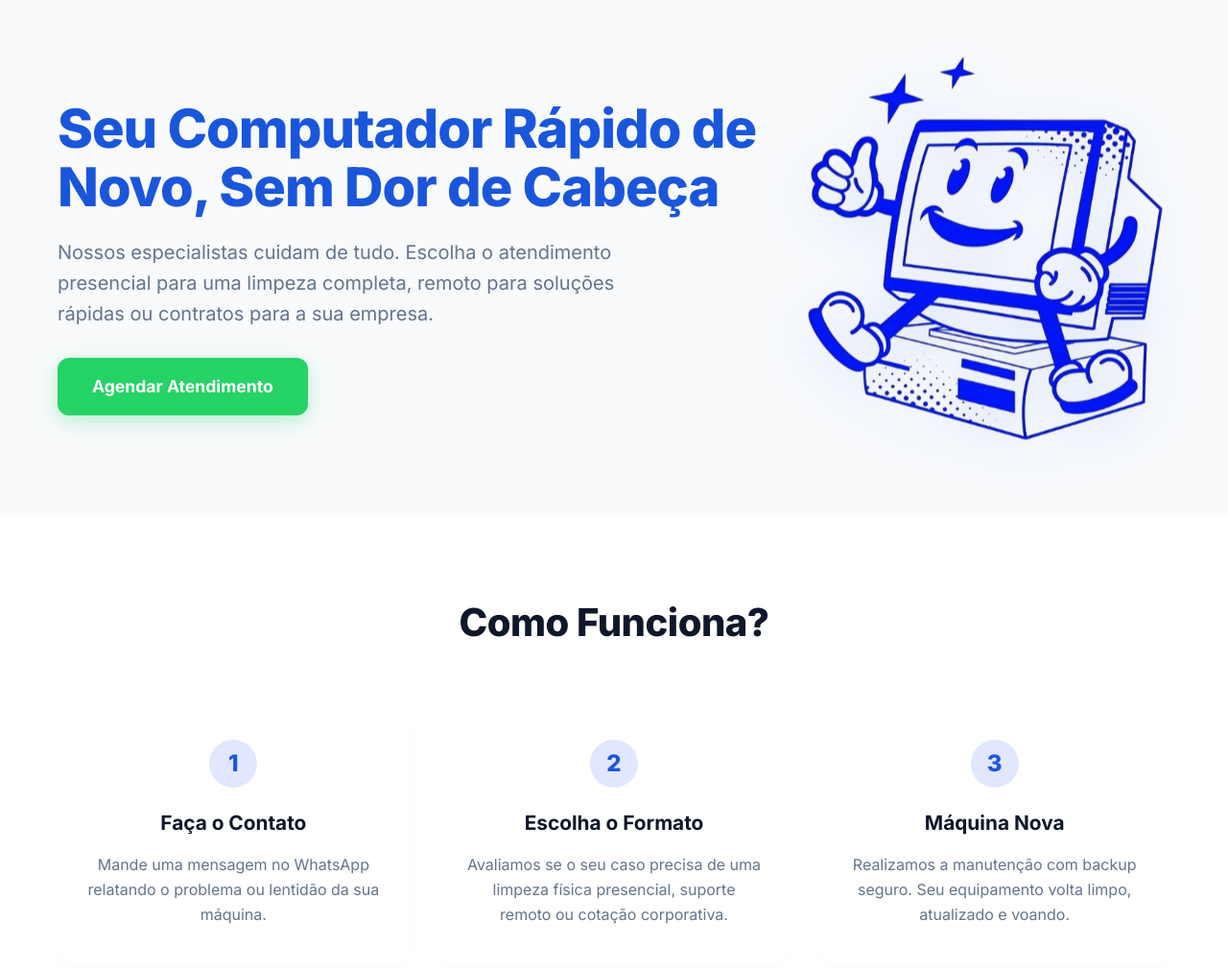
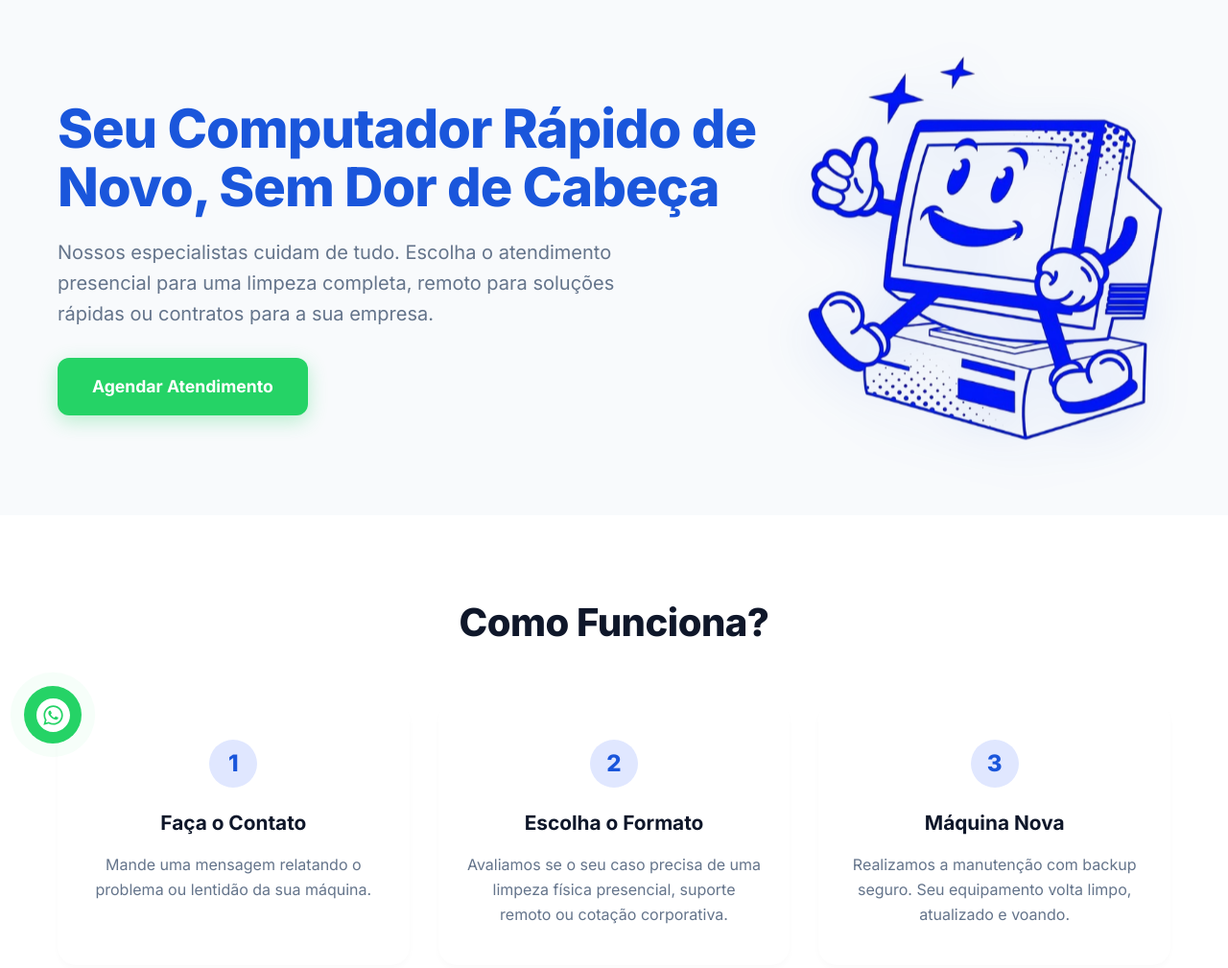
Before and after one commit to LoghanVieira/assistencia-tecnica, a plain HTML site: page index.html in a window 1280 px wide. Shown: the top 1009 px of the page at 96% size. Drawn offline with Linux system fonts and the light colour scheme; a script that the page names is missing.

Commit message:
Update index.html

```diff
--- a/index.html
+++ b/index.html
@@ -35,6 +35,34 @@
         .btn { display: inline-flex; align-items: center; padding: 16px 36px; border-radius: 12px; font-weight: 700; font-size: 1.1rem; transition: all 0.3s ease; text-decoration: none; text-align: center; }
         .btn-whatsapp { background-color: var(--whatsapp); color: white; box-shadow: 0 6px 20px rgba(37, 211, 102, 0.3); }
         .btn-whatsapp:hover { transform: translateY(-3px); box-shadow: 0 8px 25px rgba(37, 211, 102, 0.4); }
+
+        /* WHATSAPP FLUTUANTE (Canto Esquerdo) */
+        .whatsapp-float {
+            position: fixed;
+            width: 60px;
+            height: 60px;
+            bottom: 25px;
+            left: 25px; /* Fica na esquerda para não brigar com o chatbot na direita */
+            background-color: var(--whatsapp);
+            color: #FFF;
+            border-radius: 50px;
+            text-align: center;
+            box-shadow: 2px 2px 15px rgba(0, 0, 0, 0.2);
+            z-index: 1000;
+            display: flex;
+            align-items: center;
+            justify-content: center;
+            animation: pulse-green 2s infinite;
+            transition: all 0.3s ease;
+        }
+        .whatsapp-float:hover { transform: scale(1.1); }
+        .whatsapp-float svg { width: 35px; height: 35px; fill: white; }
+
+        @keyframes pulse-green {
+            0% { box-shadow: 0 0 0 0 rgba(37, 211, 102, 0.7); }
+            70% { box-shadow: 0 0 0 15px rgba(37, 211, 102, 0); }
+            100% { box-shadow: 0 0 0 0 rgba(37, 211, 102, 0); }
+        }
 
         /* Títulos de Seção */
         .section-title { text-align: center; font-size: 2.5rem; margin-bottom: 50px; color: var(--text-main); font-weight: 800; letter-spacing: -0.5px; }
@@ -87,6 +115,8 @@
             .mascot-container { margin: 0 auto; }
             .steps-grid, .faq-grid { grid-template-columns: 1fr; }
             .about-section { flex-direction: column; padding: 30px; text-align: center; }
+            .whatsapp-float { bottom: 15px; left: 15px; width: 50px; height: 50px; }
+            .whatsapp-float svg { width: 28px; height: 28px; }
         }
     </style>
 </head>
@@ -97,10 +127,10 @@
             <div class="hero-text">
                 <h1>Seu Computador Rápido de Novo, Sem Dor de Cabeça</h1>
                 <p>Nossos especialistas cuidam de tudo. Escolha o atendimento presencial para uma limpeza completa, remoto para soluções rápidas ou contratos para a sua empresa.</p>
-                <a href="https://wa.me/5517988380570" target="_blank" class="btn btn-whatsapp">Agendar Atendimento</a>
+                <a href="https://wa.me/5517988380570?text=Olá!%20Gostaria%20de%20agendar%20um%20atendimento%20manutenção%20no%20meu%20computador." target="_blank" class="btn btn-whatsapp">Agendar Atendimento</a>
             </div>
             <div class="mascot-container">
-                <img src="mascote.png" alt="Mascote Computador" class="mascot-img">
+                <img src="mascote.png" alt="Pixel, Mascote Computador" class="mascot-img">
             </div>
         </header>
     </div>
@@ -112,7 +142,7 @@
                 <div class="step-card">
                     <div class="step-number">1</div>
                     <h3>Faça o Contato</h3>
-                    <p>Mande uma mensagem no WhatsApp relatando o problema ou lentidão da sua máquina.</p>
+                    <p>Mande uma mensagem relatando o problema ou lentidão da sua máquina.</p>
                 </div>
                 <div class="step-card">
                     <div class="step-number">2</div>
@@ -223,5 +253,13 @@
         </div>
     </footer>
 
+    <a href="https://wa.me/5517988380570?text=Olá!%20Estou%20no%20site%20e%20preciso%20de%20ajuda%20com%20meu%20computador." class="whatsapp-float" target="_blank" aria-label="Falar no WhatsApp">
+        <svg viewBox="0 0 24 24"><path d="M12.031 6.172c-3.181 0-5.767 2.586-5.768 5.766-.001 1.298.38 2.27 1.019 3.287l-.582 2.128 2.182-.573c.978.58 1.911.928 3.145.929 3.178 0 5.767-2.587 5.768-5.766.001-3.187-2.575-5.77-5.764-5.771zm3.392 8.244c-.144.405-.837.774-1.17.824-.299.045-.677.063-1.092-.069-.252-.08-.575-.187-.988-.365-1.739-.751-2.874-2.502-2.961-2.617-.087-.116-.708-.94-.708-1.793s.448-1.273.607-1.446c.159-.173.346-.217.462-.217l.332.006c.106.005.249-.04.39.298.144.347.491 1.2.534 1.287.043.087.072.188.014.304-.058.116-.087.188-.173.289l-.26.304c-.087.086-.177.18-.076.354.101.174.449.741.964 1.201.662.591 1.221.774 1.394.86s.274.072.376-.043c.101-.116.433-.506.549-.68.116-.173.231-.145.39-.087s1.011.477 1.184.564.289.13.332.202c.045.072.045.419-.1.824zm-3.423-14.416c-6.627 0-12 5.373-12 12s5.373 12 12 12 12-5.373 12-12-5.373-12-12-12zm.029 18.88c-1.161 0-2.305-.292-3.318-.844l-3.677.964.984-3.595c-.607-1.052-.927-2.246-.926-3.468.001-3.825 3.113-6.937 6.937-6.937 3.825 0 6.938 3.112 6.938 6.937 0 3.824-3.113 6.938-6.938 6.938z"/></svg>
+    </a>
+
+    <script>
+    (function(){if(!window.chatbase||window.chatbase("getState")!=="initialized"){window.chatbase=(...arguments)=>{if(!window.chatbase.q){window.chatbase.q=[]}window.chatbase.q.push(arguments)};window.chatbase=new Proxy(window.chatbase,{get(target,prop){if(prop==="q"){return target.q}return(...args)=>target(prop,...args)}})}const onLoad=function(){const script=document.createElement("script");script.src="https://www.chatbase.co/embed.min.js";script.id="VG8OCZ7ODUz-0PV-bfljG";script.domain="www.chatbase.co";document.body.appendChild(script)};if(document.readyState==="complete"){onLoad()}else{window.addEventListener("load",onLoad)}})();
+    </script>
+
 </body>
 </html>
```
